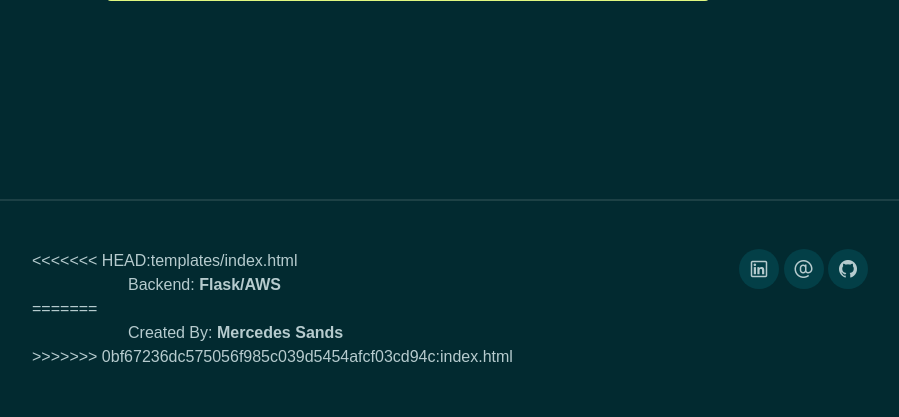
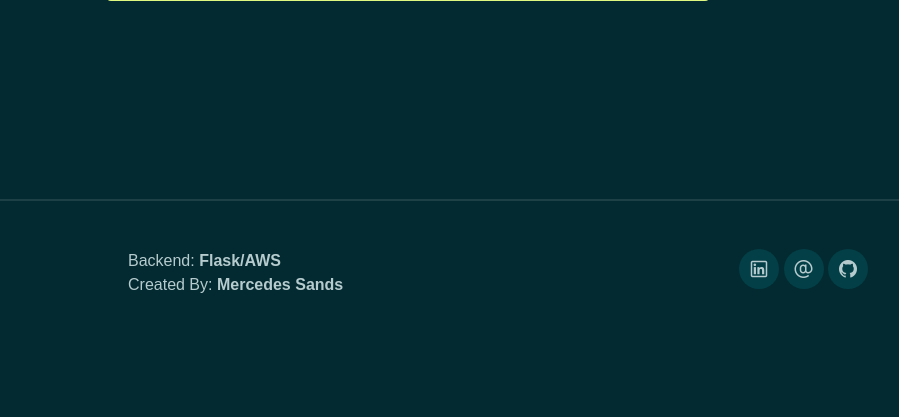
Before and after one commit to MercedesSands/aws-portfolio, a Flask app: page / in a window 1280 px wide. Shown: the part 5433-5850 px from the top of the page, without its empty margins (352-1251 px from the left). After the commit the page ends 5726 px from the top, so only its background shows below. Run offline with Flask 3, Linux system fonts and the light colour scheme; some libraries are stand-ins or nearby versions; some web fonts are replaced.

Commit message:
Update index.html

```diff
--- a/templates/index.html
+++ b/templates/index.html
@@ -318,11 +318,11 @@
             <div class="container">
                 <div class="row gy-4 justify-content-between">
                     <div class="col-auto ms-lg-5 ps-lg-5">
-<<<<<<< HEAD:templates/index.html
-                        <p class="mb-0 ms-lg-5 ps-lg-5">Backend: <a href="https://github.com/MercedesSands/portfolio-website" class="fw-bold">Flask/AWS</a></p>
-=======
+
+                        <p class="mb-0 ms-lg-5 ps-lg-5">Backend: <a href="https://github.com/MercedesSands/flask-aws-portfolio" class="fw-bold">Flask/AWS</a></p>
+
                         <p class="mb-0 ms-lg-5 ps-lg-5">Created By: <a href="#" class="fw-bold">Mercedes Sands</a></p>
->>>>>>> 0bf67236dc575056f985c039d5454afcf03cd94c:index.html
+
                     </div>
                     <div class="col-auto">
                         <div class="social-icons">
```
